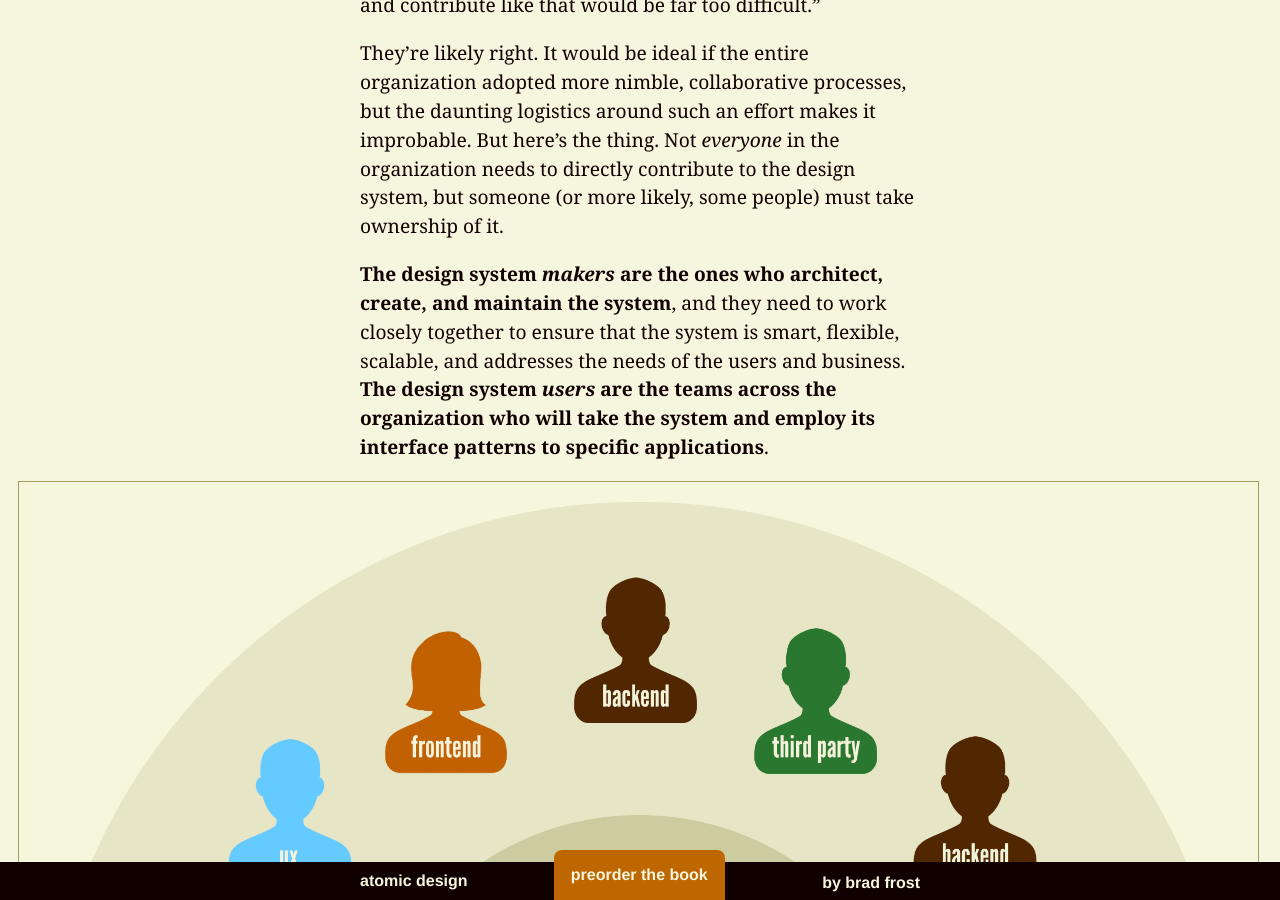
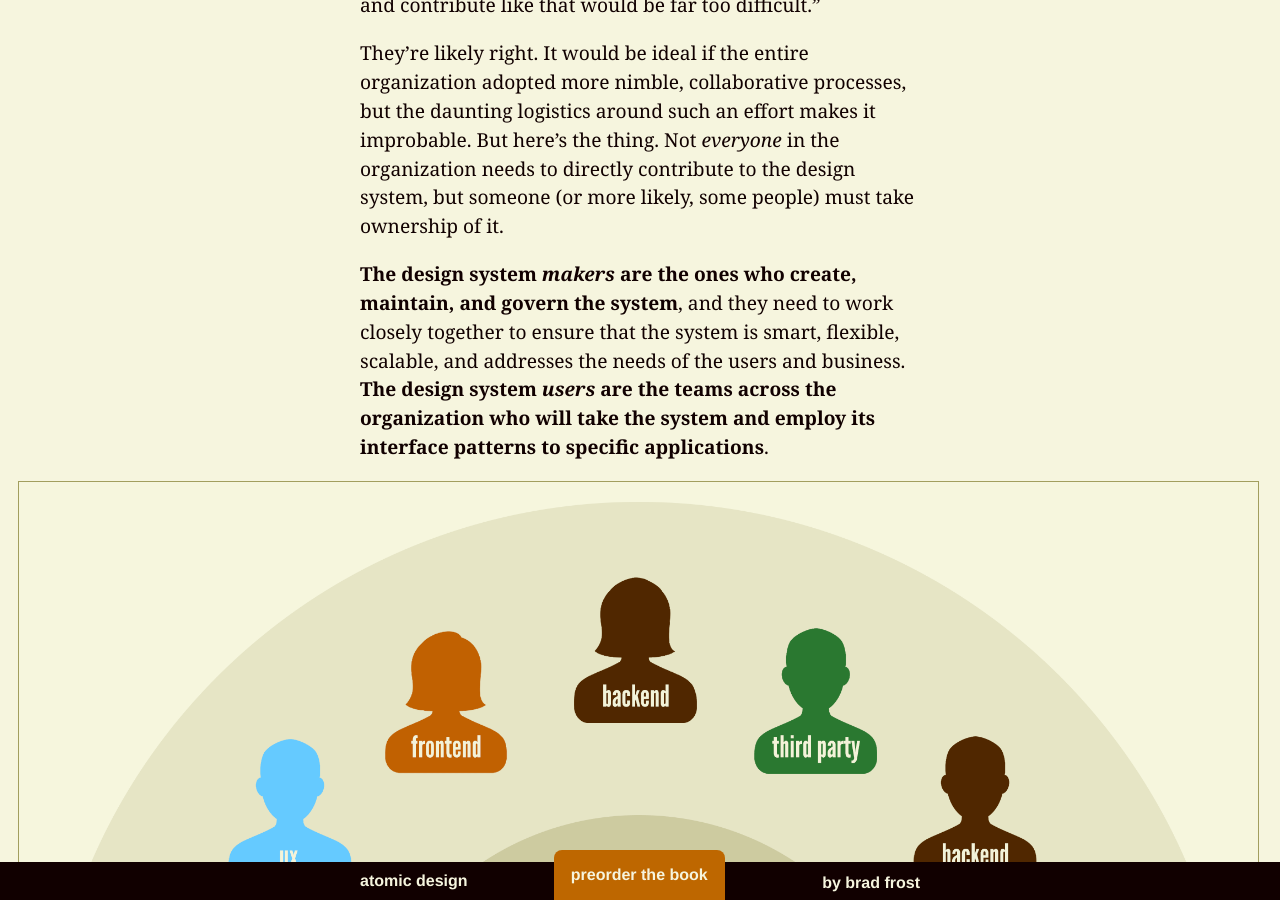
Before and after one commit to bradfrost/atomic-design, a Jekyll site: the page built from chapter-5.md, in a window 1280 px wide and 900 px high, scrolled down 10276 px. Built offline with Jekyll 4.4.1, drawn with Linux system fonts in a browser that asks for light colours.

Commit message:
Update image

```diff
--- a/chapter-5.md
+++ b/chapter-5.md
@@ -106,7 +106,7 @@ When I talk about establishing a more collaborative process like the one I detai
 
 They're likely right. It would be ideal if the entire organization adopted more nimble, collaborative processes, but the daunting logistics around such an effort makes it improbable. But here's the thing. Not *everyone* in the organization needs to directly contribute to the design system, but someone (or more likely, some people) must take ownership of it.
 
-**The design system <em>makers</em> are the ones who architect, create, and maintain the system**, and they need to work closely together to ensure that the system is smart, flexible, scalable, and addresses the needs of the users and business. **The design system <em>users</em> are the teams across the organization who will take the system and employ its interface patterns to specific applications**.
+**The design system <em>makers</em> are the ones who create, maintain, and govern the system**, and they need to work closely together to ensure that the system is smart, flexible, scalable, and addresses the needs of the users and business. **The design system <em>users</em> are the teams across the organization who will take the system and employ its interface patterns to specific applications**.
 
 {% include figure.html src="../images/content/makers-users.png" caption="Design system makers and users" %}
 
```
Also changed, not shown: images/content/makers-users.png, 3 other files.
